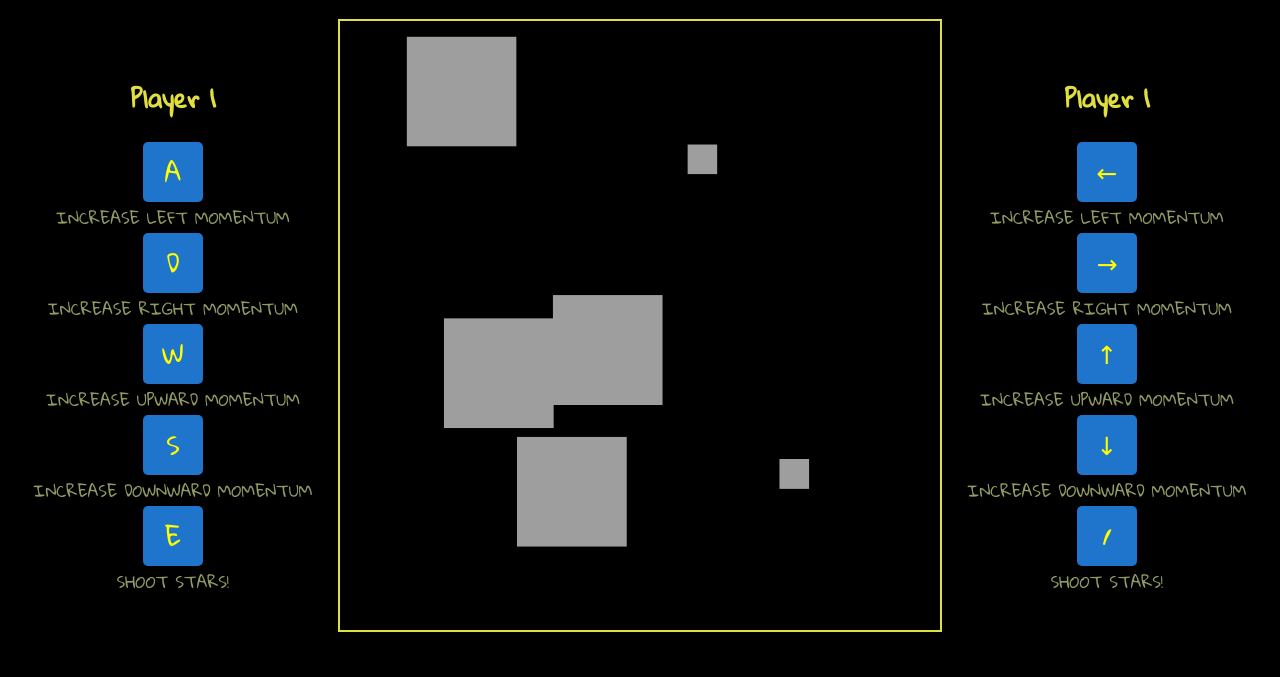
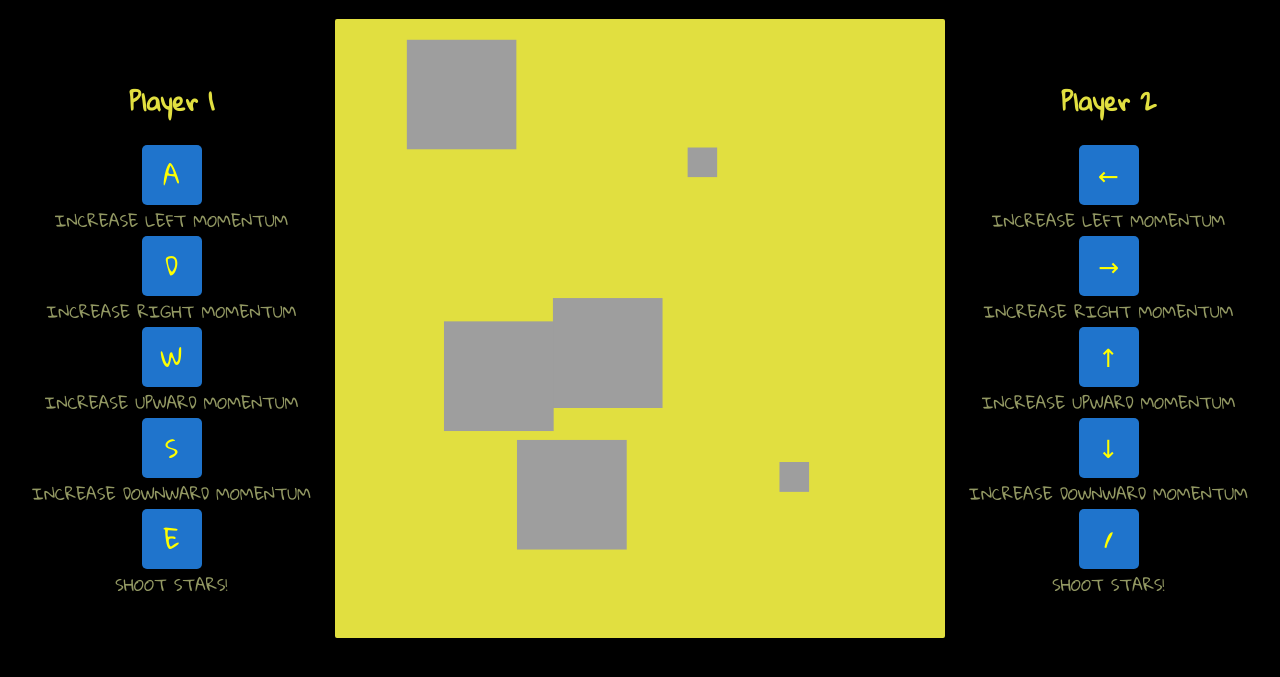
Before and after one commit to joeyjira/Cluster-Fox, a website: page index.html in a window 1280 px wide. Shown: the part 95-772 px from the top of the page. Drawn offline with Linux system fonts and the light colour scheme.

Commit message:
some more styling

```diff
--- a/css/style.css
+++ b/css/style.css
@@ -60,5 +60,7 @@ h1, h2 {
 }
 
 .canvas-container {
-  border: 2px solid rgb(225, 223, 64);
+  background: rgb(225, 223, 64);
+  border: 5px solid rgb(225, 223, 64);
+  border-radius: 2px;
 }
--- a/index.html
+++ b/index.html
@@ -42,7 +42,7 @@
         </canvas>
         </div>
         <div class="player-controls">
-            <h2>Player 1</h2>
+            <h2>Player 2</h2>
             <div class="tile-control">
                 <div class="tile">←</div>
             </div>
```
